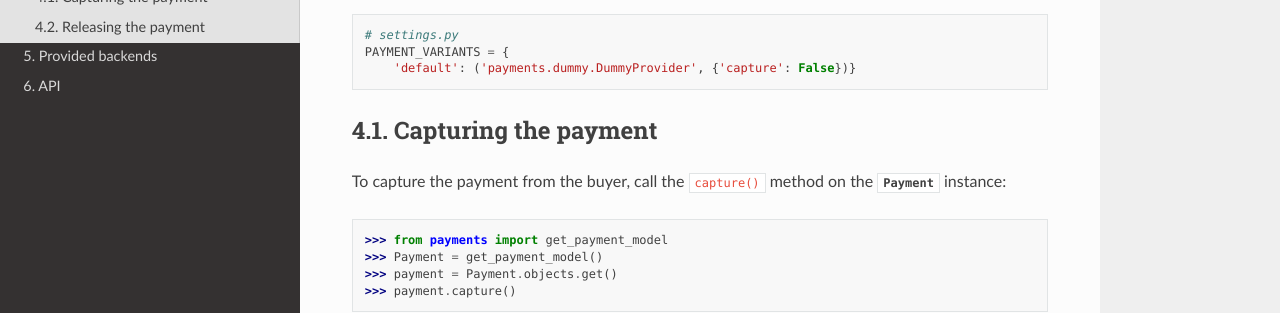
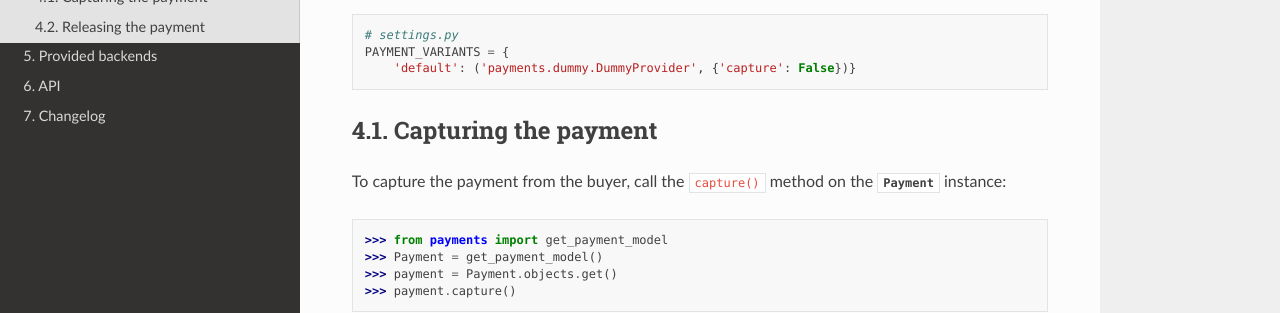
Before and after one commit to jazzband/django-payments, a Sphinx documentation site: the page built from docs/preauth.rst, in a window 1280 px wide. Shown: the part 243-556 px from the top of the page. Built offline with Sphinx 7.4.7 and the Read the Docs theme 2.0.0, drawn with Linux system fonts in a browser that asks for light colours; the version number could not be read and is left out.

Commit message:
Add changelog to RTD docs

```diff
--- /dev/null
+++ b/docs/changelog.rst
@@ -0,0 +1 @@
+.. include:: ../CHANGELOG.rst
--- a/docs/index.rst
+++ b/docs/index.rst
@@ -26,3 +26,4 @@
    preauth.rst
    modules.rst
    api.rst
+   changelog.rst
```
